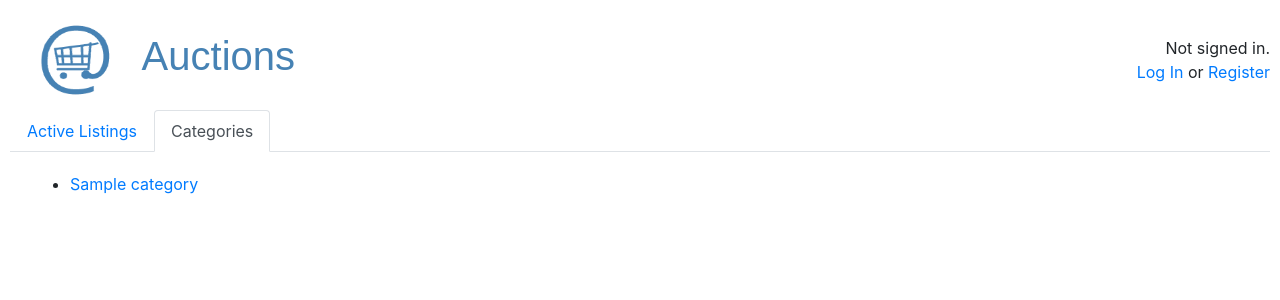
After one commit to daniel-ob/CS50W, a Django app: page /categories in a window 1280 px wide. The commit adds this page. Shown: the top 300 px of the page. Run offline with Django 3.2, Linux system fonts and the light colour scheme; tables that the repository leaves empty hold one stand-in row (values such as "Sample post"); some libraries are stand-ins or nearby versions.

Commit message:
[2_Commerce] Add Categories page

```diff
--- a/2_Commerce/commerce/auctions/static/auctions/styles.css
+++ b/2_Commerce/commerce/auctions/static/auctions/styles.css
@@ -38,7 +38,13 @@ header {
 }
 
 /* Index */
-#index-page {
+#index-page h1 {
+    margin-top: 20px;
+    margin-left: 20px;
+    font-size: x-large;
+}
+
+#index-container {
     display: flex;
     flex-wrap: wrap;
 }
@@ -73,7 +79,7 @@ header {
     max-height: 200px;
 }
 
-#index-page h1 {
+#index-page h2 {
     color: steelblue;
     font-size: x-large;
     overflow: auto;
@@ -90,7 +96,11 @@ header {
     font-size: small;
 }
 
-/* Create */
+#index-page p {
+    margin: 20px;
+}
+
+/* Create Page */
 #create-page {
     margin-left: 40px;
 }
@@ -223,3 +233,8 @@ header {
     bottom: 10px;
     right: 30px;
 }
+
+/* Categories */
+#categories-page {
+    margin-left: 20px;
+}
--- /dev/null
+++ b/2_Commerce/commerce/auctions/templates/auctions/categories.html
@@ -0,0 +1,15 @@
+{% extends "auctions/layout.html" %}
+
+{% block title %}Auctions - Categories{% endblock %}
+
+{% block body %}
+    <div id="categories-page">
+        <ul>
+        {% for category in categories %}
+            <li><a href="{% url 'category' category.id %}">{{ category.name }}</a></li>
+        {% empty %}
+            <li>No categories found</li>
+        {% endfor %}
+        </ul>
+    </div>
+{% endblock %}
--- a/2_Commerce/commerce/auctions/templates/auctions/layout.html
+++ b/2_Commerce/commerce/auctions/templates/auctions/layout.html
@@ -28,10 +28,11 @@
             </div>
         </header>
         <nav>
+            {% url 'index' as index_url %}
+            {% url 'create' as create_url %}
+            {% url 'watchlist' as watchlist_url %}
+            {% url 'categories_index' as categories_url %}
             <ul class="nav nav-tabs">
-                {% url 'index' as index_url %}
-                {% url 'create' as create_url %}
-                {% url 'watchlist' as watchlist_url %}
                 <li class="nav-item">
                     <a class="nav-link {% if request.path == index_url %} active {% endif %}" href="{{ index_url }}">Active Listings</a>
                 </li>
@@ -43,6 +44,9 @@
                         <a class="nav-link {% if request.path == watchlist_url %} active {% endif %}" href="{{ watchlist_url }}">Watchlist</a>
                     </li>
                 {% endif %}
+                <li class="nav-item">
+                    <a class="nav-link {% if categories_url in request.path %} active {% endif %}" href="{{ categories_url }}">Categories</a>
+                </li>
             </ul>
         </nav>
         {% block body %}
--- a/2_Commerce/commerce/auctions/templates/auctions/listing.html
+++ b/2_Commerce/commerce/auctions/templates/auctions/listing.html
@@ -82,7 +82,7 @@
                 <li>Listed by: {{ listing.user.username }}</li>
                 <li>Category:
                     {% if listing.category.name %}
-                        {{ listing.category.name }}
+                        <a href="{% url 'category' listing.category.id %}">{{ listing.category.name }}</a>
                     {% else %}
                         No Category Listed
                     {% endif %}
--- a/2_Commerce/commerce/auctions/urls.py
+++ b/2_Commerce/commerce/auctions/urls.py
@@ -12,5 +12,7 @@ urlpatterns = [
     path("listings/<int:listing_id>/bid", views.bid, name="bid"),
     path("listings/<int:listing_id>/close", views.close, name="close"),
     path("listings/<int:listing_id>/comment", views.comment, name="comment"),
-    path("watchlist", views.watchlist, name="watchlist")
+    path("watchlist", views.watchlist, name="watchlist"),
+    path("categories", views.categories_index, name="categories_index"),
+    path("categories/<int:category_id>", views.category, name="category")
 ]
--- a/2_Commerce/commerce/auctions/views.py
+++ b/2_Commerce/commerce/auctions/views.py
@@ -9,6 +9,7 @@ from .models import *
 
 
 def index(request):
+    # render list of active listings
     return render(request, "auctions/index.html", {
         "listings": Listing.objects.filter(is_active=True)
     })
@@ -186,3 +187,18 @@ def watchlist(request):
         return render(request, "auctions/watchlist.html", {
             "listings": user.watchlist.listings.all()
         })
+
+
+def categories_index(request):
+    return render(request, "auctions/categories.html", {
+        "categories": Category.objects.all()
+    })
+
+
+def category(request, category_id):
+    c = Category.objects.get(pk=category_id)
+    # render a list of all active listings in the category
+    return render(request, "auctions/index.html", {
+        "category_name": c.name,
+        "listings": c.listings.filter(is_active=True)
+    })
```
Also changed, not shown: 2_Commerce/commerce/auctions/templates/auctions/index.html (+6 -1 lines).
